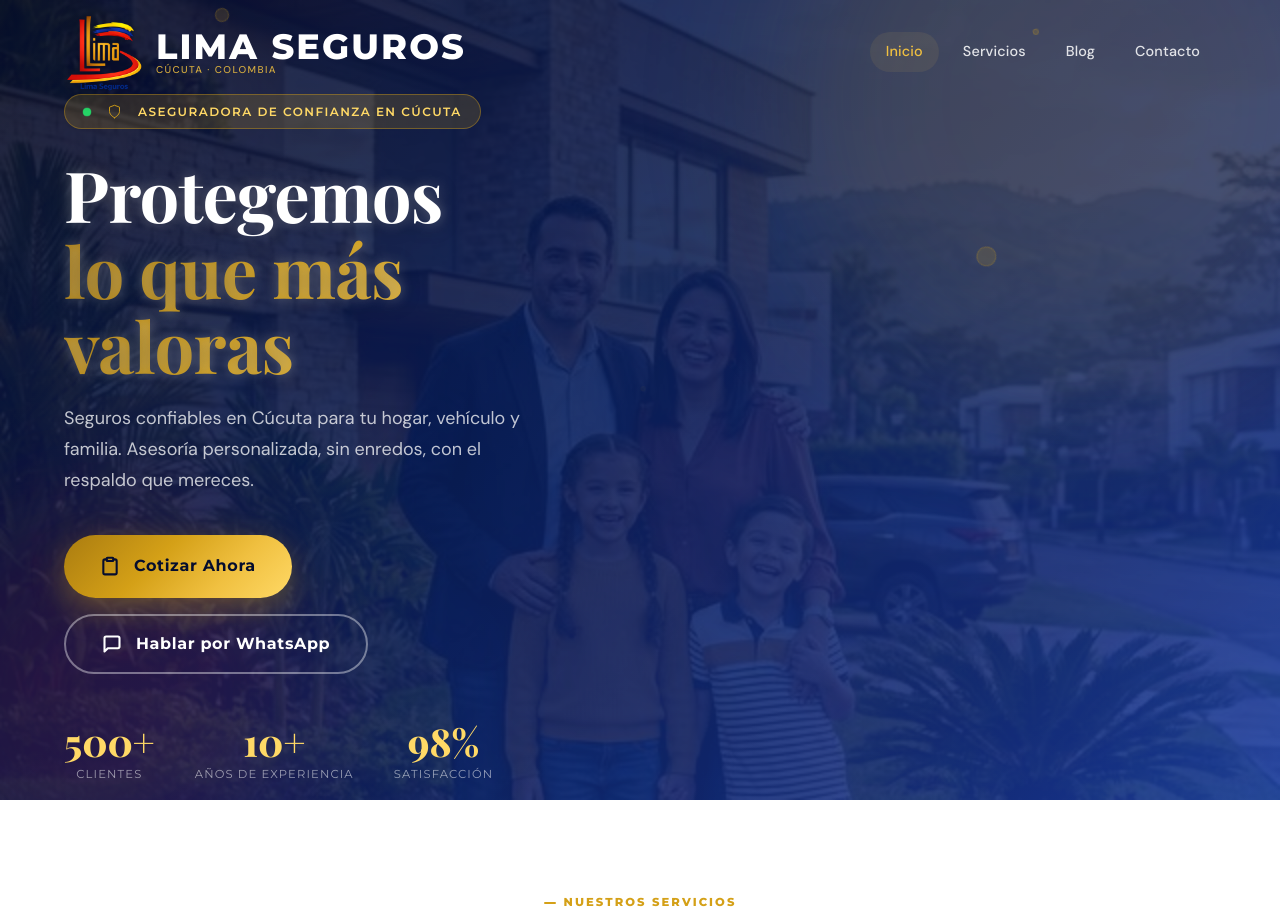
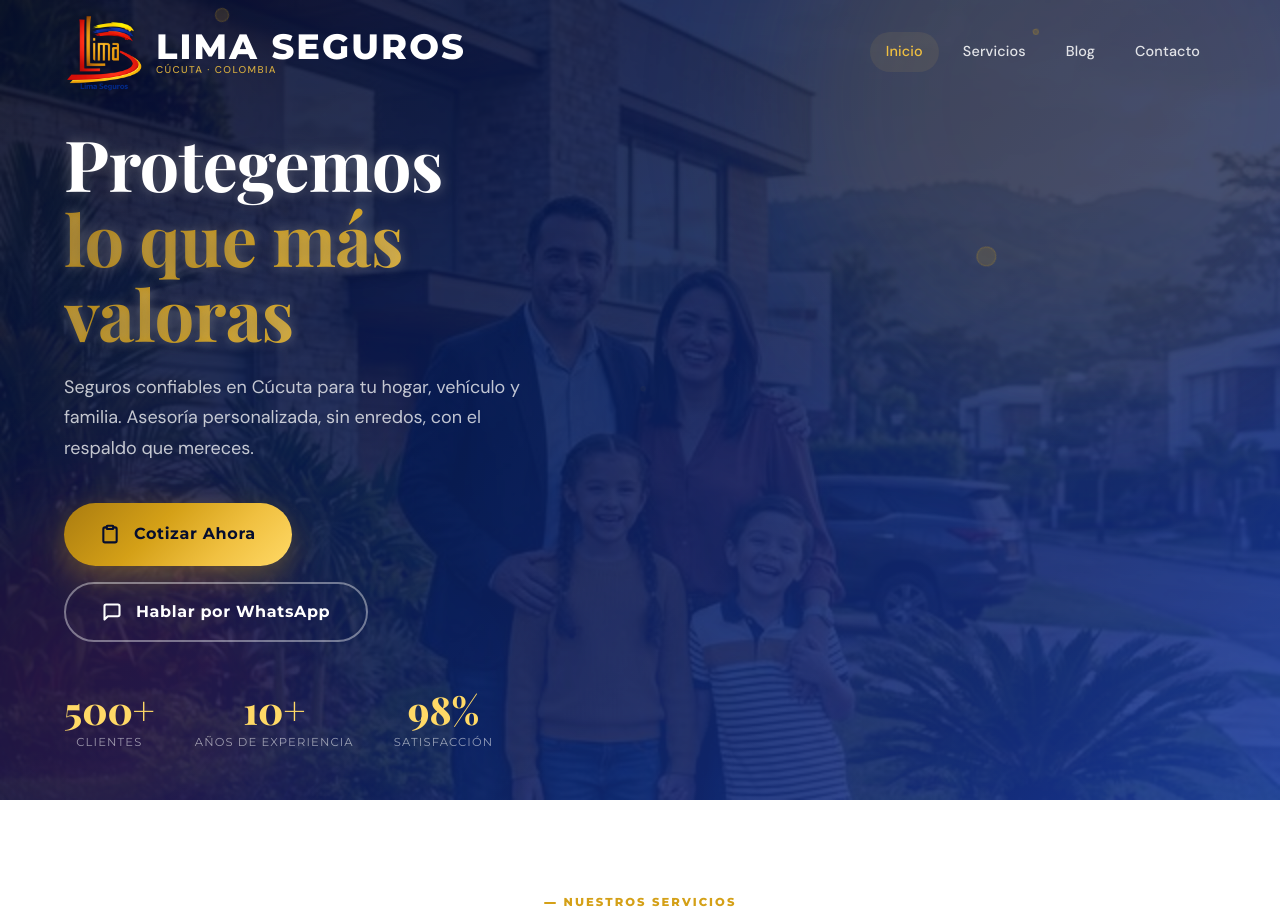
Before and after one commit to MadArchy/SegurosLima, a plain HTML site: page index.html in a window 1280 px wide. Shown: the top 915 px of the page. Drawn offline with Linux system fonts and the light colour scheme.

Commit message:
UI: Removed hero badge 'Aseguradora de confianza en Cúcuta' and associated styles

```diff
--- a/css/animations.css
+++ b/css/animations.css
@@ -99,22 +99,9 @@
 /* ============================================================
    HERO BADGE — PULSE DOT
    ============================================================ */
-.hero-badge::before {
-  content: '';
-  display: inline-block;
-  width: 8px;
-  height: 8px;
-  background: #25D366;
-  border-radius: 50%;
-  margin-right: 8px;
-  animation: badgePulse 2s ease-in-out infinite;
-  vertical-align: middle;
-}
 
-@keyframes badgePulse {
-  0%, 100% { box-shadow: 0 0 0 0 rgba(37, 211, 102, 0.5); }
-  50%       { box-shadow: 0 0 0 6px rgba(37, 211, 102, 0); }
-}
+
+
 
 /* ============================================================
    SERVICE CARDS — 3D TILT + MAGNETIC HOVER
--- a/css/styles.css
+++ b/css/styles.css
@@ -319,22 +319,7 @@ ul { list-style: none; }
   padding-top: 80px;
 }
 
-.hero-text .hero-badge {
-  display: inline-flex;
-  align-items: center;
-  gap: 8px;
-  background: rgba(212,160,23,0.18);
-  border: 1px solid rgba(212,160,23,0.4);
-  color: var(--gold-shine);
-  font-size: 0.75rem;
-  font-weight: 600;
-  padding: 7px 18px;
-  border-radius: var(--radius-full);
-  margin-bottom: 28px;
-  letter-spacing: 0.12em;
-  text-transform: uppercase;
-  font-family: 'Montserrat', sans-serif;
-}
+
 
 .hero-text h1 {
   font-size: clamp(3.5rem, 5.5vw, 5.2rem);
@@ -1959,10 +1944,7 @@ svg.icon {
   stroke-width: 2.5;
 }
 
-.hero-badge svg.icon {
-  color: var(--gold);
-  margin-right: 8px;
-}
+
 
 .benefit-icon svg.icon {
   width: 32px;
--- a/index.html
+++ b/index.html
@@ -92,7 +92,7 @@
     <div class="container">
       <div class="hero-content">
         <div class="hero-text">
-          <div class="hero-badge"><svg class="icon" viewBox="0 0 24 24" fill="none" stroke="currentColor" stroke-width="1.5" stroke-linecap="round" stroke-linejoin="round"><path d="M12 22s8-4 8-10V5l-8-3-8 3v7c0 6 8 10 8 10z"/></svg> Aseguradora de confianza en Cúcuta</div>
+          <!-- hero-badge removed -->
           <h1 id="hero-heading">
             Protegemos<br>
             <span class="highlight">lo que más valoras</span>
```
